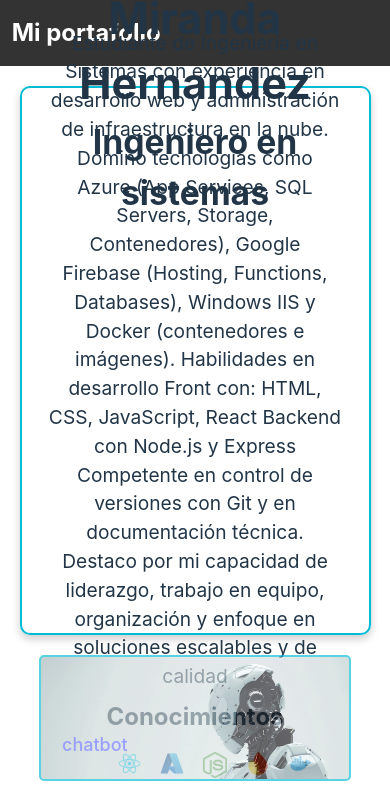
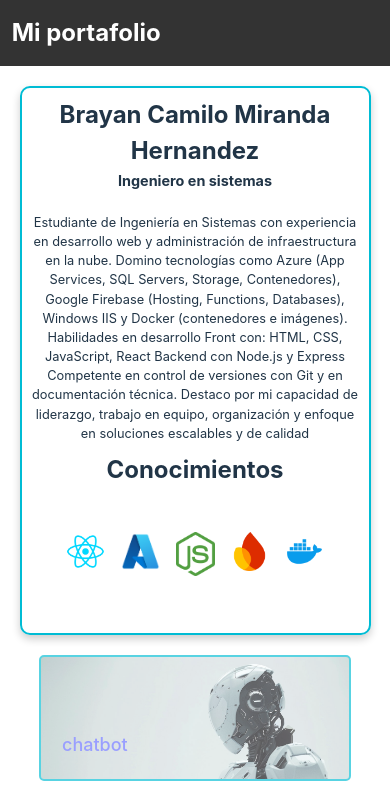
Before and after one commit to brayanmi129/Portafolio, a React (Vite) app: page / in a window 390 px wide. Shown: the top 799 px of the page. Built offline with nearby package versions, Linux system fonts and the light colour scheme.

Commit message:
update responsive v5 cellpghone

```diff
--- a/src/pages/inicio/components/Css/Card.css
+++ b/src/pages/inicio/components/Css/Card.css
@@ -188,6 +188,31 @@ p {
     width: 90vw;
     margin: 20px auto;
   }
+  .card-container .card-front {
+    padding: 0;
+  }
+  .card-container .card-front p {
+    font-size: 0.8rem;
+  }
+  .card-container .card-front h3 {
+    font-size: 0.9rem;
+  }
+  .card-container .card-front h2 {
+    font-size: 1.5rem;
+  }
+  .card-container .card-front .card-top {
+    height: 20%;
+  }
+  .card-container .card-front .card-images {
+    height: 25%;
+  }
+  .card-container .card-front .card-images ul {
+    padding: 0;
+    gap: 4vw;
+  }
+  .card-container .card-front .card-images ul li img {
+    width: 10vw;
+  }
   .card-container .card-back {
     padding: 0;
     display: block;
@@ -196,7 +221,7 @@ p {
     margin: 5px 15px;
   }
   .card-container .card-back .card-experience h2 {
-    font-size: 1.2rem;
+    font-size: 0.8rem;
   }
   .card-container .card-back .card-experience h3 {
     font-size: 1rem;
--- a/src/pages/inicio/components/Css/Card.scss
+++ b/src/pages/inicio/components/Css/Card.scss
@@ -188,13 +188,40 @@ p {
     height: 65vh;
     width: 90vw;
     margin: 20px auto;
+    .card-front {
+      padding: 0;
+      p {
+        font-size: 0.8rem;
+      }
+      h3 {
+        font-size: 0.9rem;
+      }
+      h2 {
+        font-size: 1.5rem;
+      }
+      .card-top {
+        height: 20%;
+      }
+      .card-images {
+        height: 25%;
+        ul {
+          padding: 0;
+          gap: 4vw;
+          li {
+            img {
+              width: 10vw;
+            }
+          }
+        }
+      }
+    }
     .card-back {
       padding: 0;
       display: block;
       .card-experience {
         margin: 5px 15px;
         h2 {
-          font-size: 1.2rem;
+          font-size: 0.8rem;
         }
         h3 {
           font-size: 1rem;
```
Also changed, not shown: 1 other file (tests, documents, lock files or other folders).
